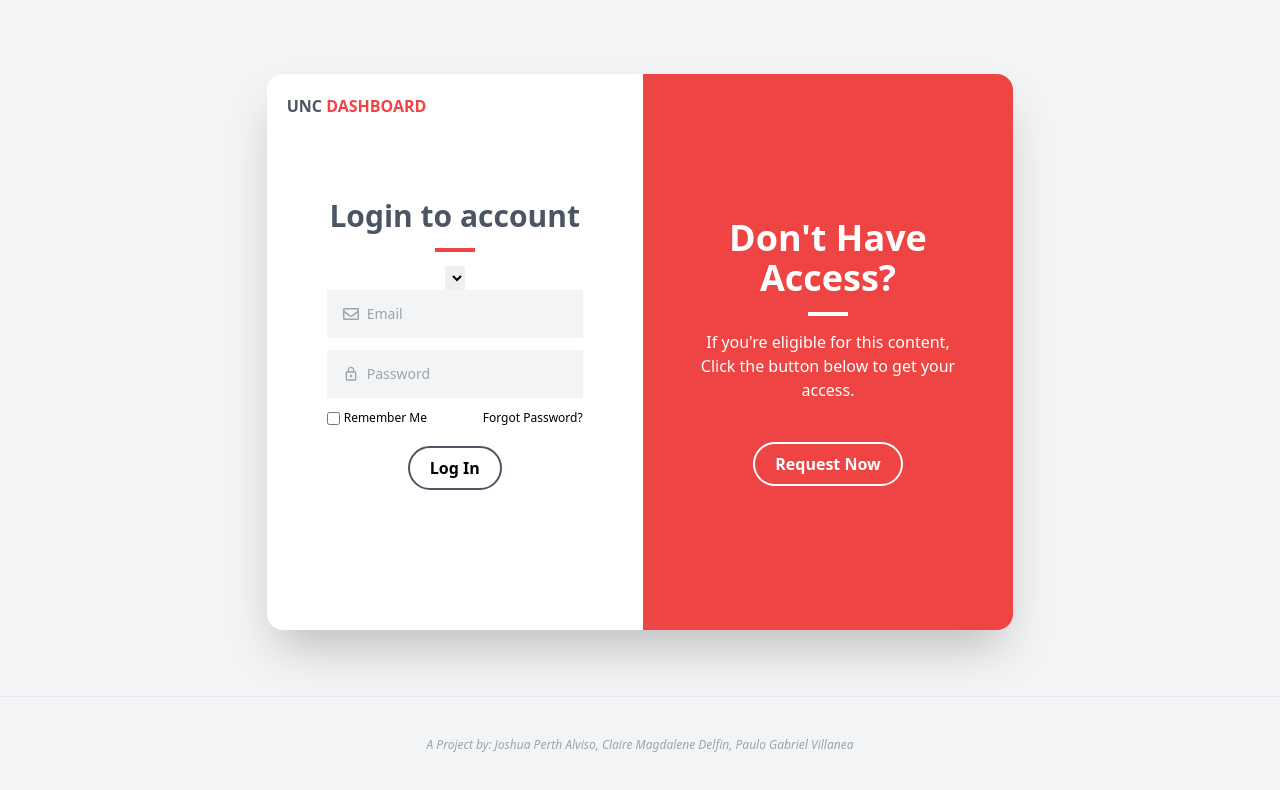
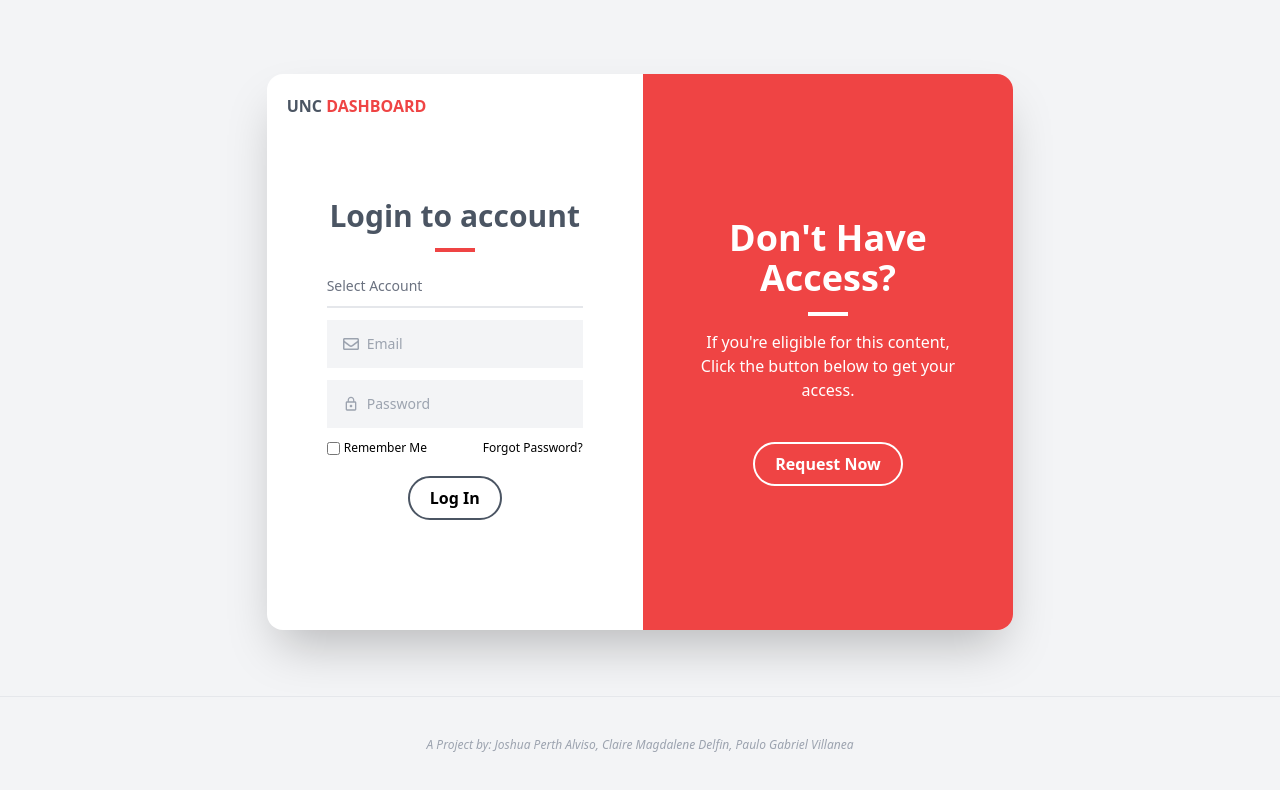
Before and after one commit to JoshuaPerth/unc-dashboard-system, a Next.js app: page / in a window 1280 px wide. Shown: the top 790 px of the page. Built offline with nearby package versions, Linux system fonts and the light colour scheme.

Commit message:
Added dropdown for Login

```diff
--- a/pages/index.js
+++ b/pages/index.js
@@ -1,9 +1,6 @@
 import Head from 'next/head';
-import Image from 'next/image';
-import styles from '../styles/Home.module.css';
 import { FaRegEnvelope } from 'react-icons/fa';
 import { MdLockOutline } from 'react-icons/md';
-import Script from 'next/script';
 
 export default function Home() {
   return (
@@ -33,13 +30,19 @@ export default function Home() {
               <div className="border-2 w-10 bg-red-500 border-red-500 inline-block mb-2"></div>
               <div className="flex flex-col items-center">
                 <form id="login-form">
-                  <div>
-                    <select name="role" className="">
-                      <option value="Management" />
-                      <option value="Dean" />
-                      <option value="Faculty / Staff" />
-                    </select>
-                  </div>
+                  {/*Selector*/}
+                  <select
+                    className="block py-2.5 px-0 w-full text-sm text-gray-500 bg-transparent border-0 border-b-2 border-gray-200 appearance-none
+                  dark:text-gray-400 dark:border-gray-700 focus:outline-none focus:ring-0 focus:border-gray-200 pee mb-3"
+                  >
+                    <option diasabled selected hidden>
+                      Select Account
+                    </option>
+                    {/*Add values!!!!*/}
+                    <option>Management</option>
+                    <option>Dean</option>
+                    <option>Faculty / Staff</option>
+                  </select>
 
                   <div className="bg-gray-100 w-64 p-2 flex items-center mb-3">
                     <FaRegEnvelope className="text-gray-400 m-2" />
```
